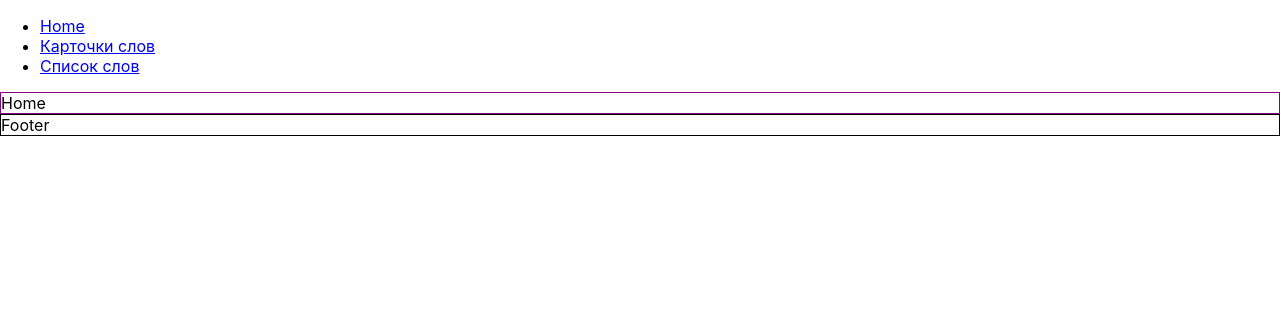
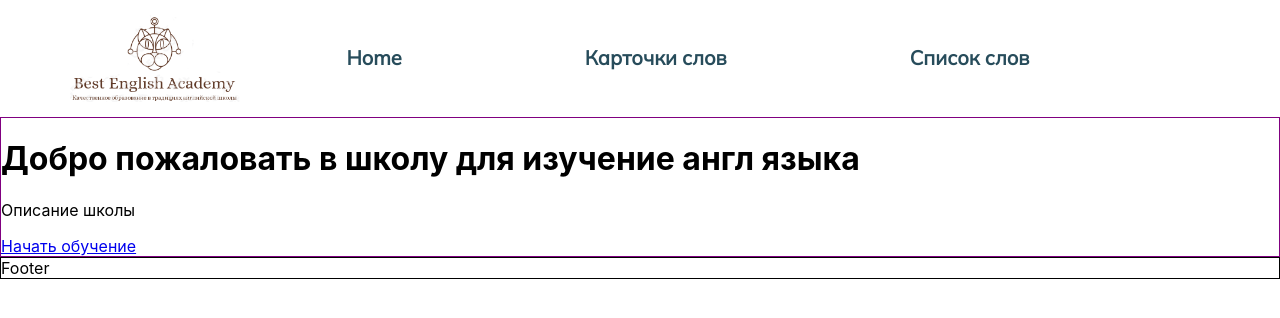
Before and after one commit to AnzhelikaMullova/learn-words, a React (Create React App) app: page / in a window 1280 px wide. Shown: the top 318 px of the page. Built offline with nearby package versions, Linux system fonts and the light colour scheme.

Commit message:
Add commit

```diff
--- a/package.json
+++ b/package.json
@@ -9,6 +9,7 @@
     "react": "^18.2.0",
     "react-dom": "^18.2.0",
     "react-router-dom": "^6.15.0",
+    "react-router-hash-link": "^2.4.3",
     "react-scripts": "5.0.1",
     "sass": "^1.64.1",
     "scss": "^0.2.4",
--- a/src/components/Header/Header.jsx
+++ b/src/components/Header/Header.jsx
@@ -18,17 +18,18 @@ export default function Header() {
 
 
         <div>
-            <header>
-                <nav>
-                    <ul>
-                        <li>
-                            <Link to="/">Home</Link>
+            <header className={st.header}>
+                <img className={st.header_logo} src={logo} alt="logo" />
+                <nav className={st.header_nav}>
+                    <ul className={st.header_nav_list}>
+                        <li >
+                            <Link className={st.header_nav_list_item} to="/">Home</Link>
+                        </li>
+                        <li >
+                            <Link className={st.header_nav_list_item} to="/cards">Карточки слов</Link>
                         </li>
                         <li>
-                            <Link to="/cards">Карточки слов</Link>
-                        </li>
-                        <li>
-                            <Link to="/listwords">Список слов</Link>
+                            <Link className={st.header_nav_list_item} to="/listwords">Список слов</Link>
                         </li>
 
                     </ul>
--- a/src/components/Header/header.module.scss
+++ b/src/components/Header/header.module.scss
@@ -4,6 +4,7 @@ $colorGreen: #7EB693;
 display: flex;
 margin: 0 auto;
 padding: 15px;
+
 
 &_logo {
 margin-left: 55px;
@@ -12,6 +13,7 @@ $colorGreen: #7EB693;
 
 &_nav {
 width: 70vw;
+
 
 &_list {
 display: flex;
--- a/src/components/Home/Home.jsx
+++ b/src/components/Home/Home.jsx
@@ -1,8 +1,19 @@
+import { useState } from 'react'
 import st from './home.module.scss'
+import { HashLink as Link } from 'react-router-hash-link';
 
 
 export default function Home() {
+    const [open, setOpen] = useState(false)
     return (
-        <div className={st.container_home}>Home</div>
+
+        <div className={st.container_home}>
+            <h1>Добро пожаловать в школу для изучение англ языка</h1>
+            <p>Описание школы</p>
+
+            <Link smooth to="/#slider"> Начать обучение</Link>
+        </div>
+
+
     )
 }
--- a/src/components/Table/Table.jsx
+++ b/src/components/Table/Table.jsx
@@ -1,18 +1,12 @@
-import data from '../../data.json'
 import { useEffect, useState } from 'react';
 import st from './table.module.scss';
-
-export default function Table(props) {
-    const [words, setWords] = useState(false)
+export default function Table(props, editWordsPost) {
+    // const [english, transcription, russian, id] = item
     const [openInput, setOpenInput] = useState(true)
     const [valueEnglish, setValueEnglish] = useState('')
     const [valueTranscription, setValueTranscription] = useState('')
     const [valueRussian, setValueRussian] = useState('')
-
-
-
     useEffect(() => {
-        setWords(data)
         setValueEnglish(props.english)
         setValueTranscription(props.transcription)
         setValueRussian(props.russian)
@@ -20,16 +14,19 @@ export default function Table(props) {
     function cancelEditing() { //функция отмена редактировнаия
         setOpenInput(!openInput)
     }
-    function deleteLine(id) {
-        const dataRow = [...words];
-        dataRow.splice(id, 1);
-        setWords(dataRow);
-
-
+    function handleEnglish(e) {
+        setValueEnglish(e.target.value)
+    }
+    function handleTranscription(e) {
+        setValueTranscription(e.target.value)
     }
 
-    if (!words) {
-        return <h1>Loading...</h1>
+    function handleRussian(e) {
+        setValueRussian(e.target.value)
+    }
+
+    function savePost() {
+        editWordsPost(valueEnglish, valueTranscription, valueRussian)
     }
 
     return (
@@ -42,27 +39,19 @@ export default function Table(props) {
                             <p className={st.table_tr}>{props.transcription}</p>
                             <p className={st.table_th}>{props.russian}</p>
                             <button className={st.table_button} onClick={() => { setOpenInput(!openInput) }}>Редактировать</button>
-                            <button className={st.table_button} onClick={() => deleteLine(id)}>Удалить</button>
+                            <button className={st.table_button} onClick={() => props.deleteLine(props.index)}>Удалить</button>
                         </div >
                     ) :
                     (
                         <div>
-                            <input type='text' defaultValue={valueEnglish} />
-                            <input type='text' defaultValue={valueTranscription} />
-                            <input type='text' defaultValue={valueRussian} />
-
+                            <input type='text' value={valueEnglish} onChange={handleEnglish} />
+                            <input type='text' value={valueTranscription} onChange={handleTranscription} />
+                            <input type='text' value={valueRussian} onChange={handleRussian} />
                             <button onClick={cancelEditing} >Отмена редактирования</button>
-                            <button>Сохранить изменения</button>
+                            <button onClick={savePost}>Сохранить изменения</button>
                         </div>
                     )
             }
-
-
-
-
-
         </div >
-
-
     )
 }
--- a/src/components/Table/WordList.jsx
+++ b/src/components/Table/WordList.jsx
@@ -1,25 +1,37 @@
-
 import data from '../../data.json'
 import Table from './Table'
-
+import { useState } from 'react';
 export default function WordList() {
 
+    const [words, setWords] = useState(data);
 
+    function deleteLine(id) {
+        const dataRow = [...words];
+        dataRow.splice(id, 1);
+        setWords(dataRow);
+    }
+    function editWordsPost(english, transcription, russian) {
+        console.log();
+    }
+    if (!words) {
+        return <h1>Loading...</h1>
+    }
 
     return (
         <div >
             <h1>Список слов</h1>
             {
-                data.map((item) => (
+                words.map((item, index) => (
                     <Table
                         key={item.id}
                         english={item.english}
                         transcription={item.transcription}
                         russian={item.russian}
                         isSelected={item.isSelected}
-
+                        index={index}
+                        deleteLine={deleteLine}
+                        editWordsPost={editWordsPost}
                     />
-
                 ))
             }
         </div>
```
Also changed, not shown: 1 other file (tests, documents, lock files or other folders). Lines whose indentation alone changed are shown as unchanged.
